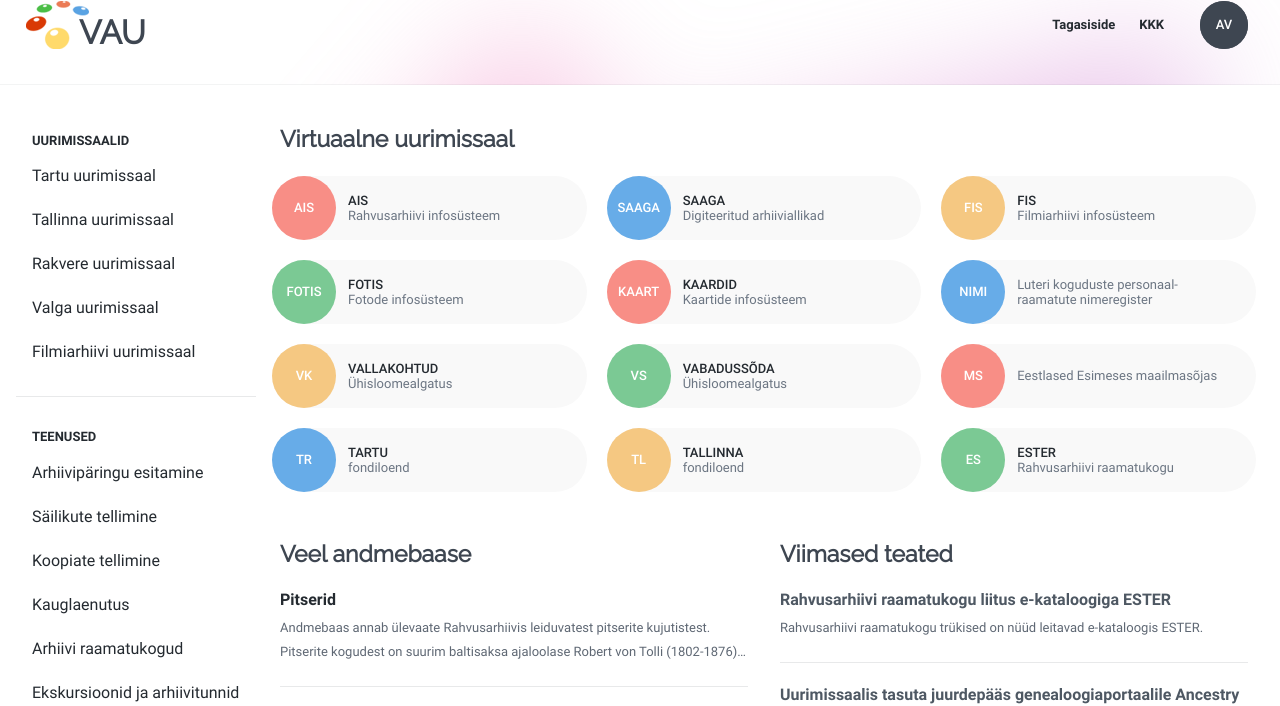
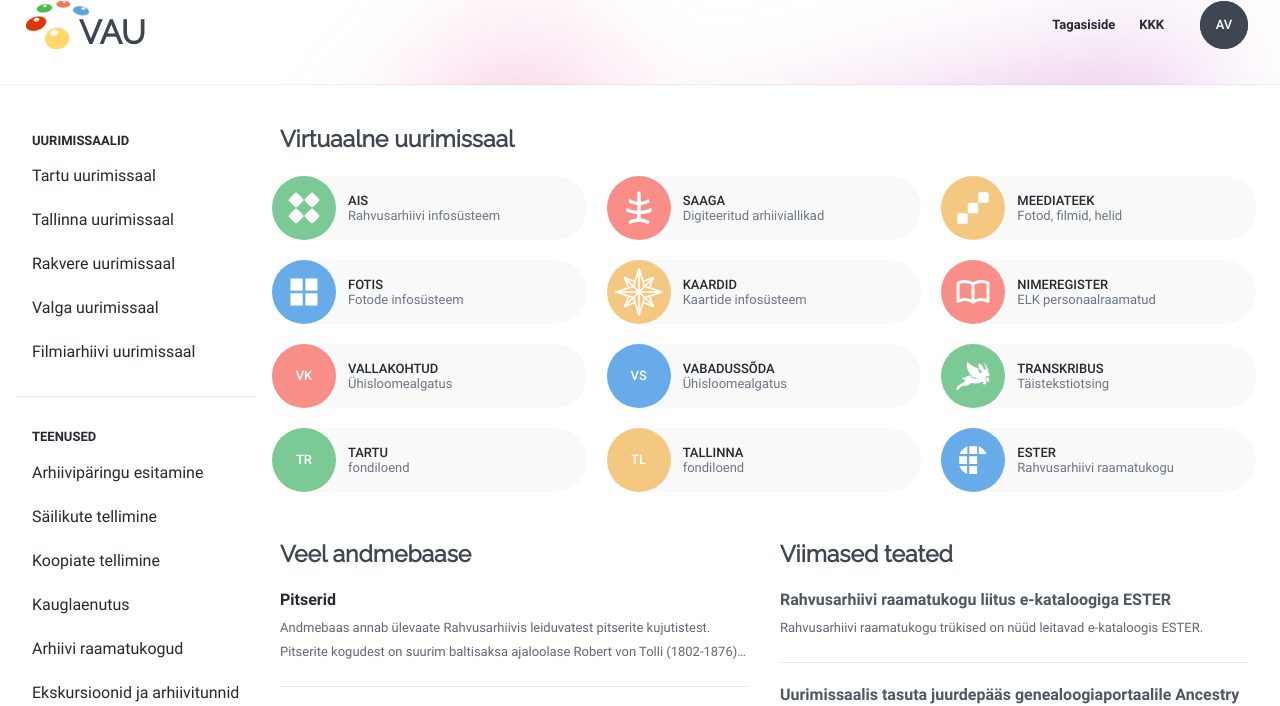
Before and after one commit to erikuus/tailwindui-playground, a PHP site: page /views/layouts/main_grid.html in a window 1280 px wide. Shown: the part 99-805 px from the top of the page. Run offline with PHP 8.4, Linux system fonts and the light colour scheme; some libraries are stand-ins or nearby versions.

Commit message:
Lisab ikoonid

```diff
--- a/style.css
+++ b/style.css
@@ -1086,6 +1086,18 @@
   height: 3.5rem;
 }
 
+.h-10 {
+  height: 2.5rem;
+}
+
+.h-9 {
+  height: 2.25rem;
+}
+
+.h-11 {
+  height: 2.75rem;
+}
+
 .w-full {
   width: 100%;
 }
--- a/views/layouts/main_grid.html
+++ b/views/layouts/main_grid.html
@@ -55,7 +55,7 @@
 					<div class="-ml-0.5">
 						<a href="#" class="-m-1.5 block p-1.5">
 							<span class="sr-only">Rahvusarhiiv</span>
-							<img class="h-8 w-auto" src="../../images/ra_logo.svg" class="h-8" alt="Rahvusarhiiv">
+							<img class="h-8 w-auto" src="../../images/ra_logo.svg" alt="Rahvusarhiiv">
 						</a>
 					</div>
 				</div>
@@ -260,8 +260,10 @@
 					<div class="xl:col-span-2 2xl:col-span-8">
 						<h2 class="font-heading font-bold text-xl text-gray-800">Virtuaalne uurimissaal</h2>
 						<ul role="list" class="lg:-mx-2 mt-6 grid grid-cols-1 gap-5 sm:grid-cols-2 xl:grid-cols-3">
-							<li class="relative col-span-1 flex items-center rounded-full bg-[#f9f9f9] hover:bg-[#f0f0f0]">
-								<div class="flex w-16 h-16 flex-shrink-0 items-center justify-center bg-red-300 rounded-full text-sm font-medium text-white">AIS</div>
+							<li class="group relative col-span-1 flex items-center rounded-full bg-[#f9f9f9] hover:bg-[#f0f0f0]">
+								<div class="flex w-16 h-16 flex-shrink-0 items-center justify-center rounded-full text-sm font-medium text-white bg-green-300 group-hover:bg-green-400">
+									<img class="h-8 w-auto" src="../../images/ais_logo.svg" alt="AIS">
+								</div>
 								<div class="flex-1 px-3 py-2 text-sm">
 									<a href="#1" class="font-medium text-gray-900">
 										<span class="absolute inset-0" aria-hidden="true"></span>
@@ -270,8 +272,10 @@
 									<p class="text-gray-500">Rahvusarhiivi infosüsteem</p>
 								</div>
 							</li>
-							<li class="relative col-span-1 flex items-center rounded-full bg-[#f9f9f9] hover:bg-[#f0f0f0]">
-								<div class="flex w-16 h-16 flex-shrink-0 items-center justify-center bg-blue-300 rounded-full text-sm font-medium text-white">SAAGA</div>
+							<li class="group relative col-span-1 flex items-center rounded-full bg-[#f9f9f9] hover:bg-[#f0f0f0]">
+								<div class="flex w-16 h-16 flex-shrink-0 items-center justify-center rounded-full text-sm font-medium text-white bg-red-300 group-hover:bg-red-400">
+									<img class="h-10 w-auto" src="../../images/saaga_logo.svg" alt="Saaga">
+								</div>
 								<div class="flex-1 px-3 py-2 text-sm">
 									<a href="#2" class="font-medium text-gray-900">
 										<span class="absolute inset-0" aria-hidden="true"></span>
@@ -280,18 +284,22 @@
 									<p class="text-gray-500">Digiteeritud arhiiviallikad</p>
 								</div>
 							</li>
-							<li class="relative col-span-1 flex items-center rounded-full bg-[#f9f9f9] hover:bg-[#f0f0f0]">
-								<div class="flex w-16 h-16 flex-shrink-0 items-center justify-center bg-yellow-300 rounded-full text-sm font-medium text-white">FIS</div>
+							<li class="group relative col-span-1 flex items-center rounded-full bg-[#f9f9f9] hover:bg-[#f0f0f0]">
+								<div class="flex w-16 h-16 flex-shrink-0 items-center justify-center rounded-full text-sm font-medium text-white bg-yellow-300 group-hover:bg-yellow-400">
+									<img class="h-9 w-auto" src="../../images/mt_logo.svg" alt="Meediateek">
+								</div>
 								<div class="flex-1 px-3 py-2 text-sm">
 									<a href="#" class="font-medium text-gray-900">
 										<span class="absolute inset-0" aria-hidden="true"></span>
-										FIS
+										MEEDIATEEK
 									</a>
-									<p class="text-gray-500">Filmiarhiivi infosüsteem</p>
+									<p class="text-gray-500">Fotod, filmid, helid</p>
 								</div>
 							</li>
-							<li class="relative col-span-1 flex items-center rounded-full bg-[#f9f9f9] hover:bg-[#f0f0f0]">
-								<div class="flex w-16 h-16 flex-shrink-0 items-center justify-center bg-green-300 rounded-full text-sm font-medium text-white">FOTIS</div>
+							<li class="group relative col-span-1 flex items-center rounded-full bg-[#f9f9f9] hover:bg-[#f0f0f0]">
+								<div class="flex w-16 h-16 flex-shrink-0 items-center justify-center rounded-full text-sm font-medium text-white bg-blue-300 group-hover:bg-blue-400">
+									<img class="h-7 w-auto" src="../../images/fotis_logo.svg" alt="Fotis">
+								</div>
 								<div class="flex-1 px-3 py-2 text-sm">
 									<a href="#" class="font-medium text-gray-900">
 										<span class="absolute inset-0" aria-hidden="true"></span>
@@ -300,8 +308,10 @@
 									<p class="text-gray-500">Fotode infosüsteem</p>
 								</div>
 							</li>
-							<li class="relative col-span-1 flex items-center rounded-full bg-[#f9f9f9] hover:bg-[#f0f0f0]">
-								<div class="flex w-16 h-16 flex-shrink-0 items-center justify-center bg-red-300 rounded-full text-sm font-medium text-white">KAART</div>
+							<li class="group relative col-span-1 flex items-center rounded-full bg-[#f9f9f9] hover:bg-[#f0f0f0]">
+								<div class="flex w-16 h-16 flex-shrink-0 items-center justify-center rounded-full text-sm font-medium text-white bg-yellow-300 group-hover:bg-yellow-400">
+									<img class="h-12 w-auto" src="../../images/kaart_logo.svg" alt="Kaart">
+								</div>
 								<div class="flex-1 px-3 py-2 text-sm">
 									<a href="#" class="font-medium text-gray-900">
 										<span class="absolute inset-0" aria-hidden="true"></span>
@@ -310,17 +320,20 @@
 									<p class="text-gray-500">Kaartide infosüsteem</p>
 								</div>
 							</li>
-							<li class="relative col-span-1 flex items-center rounded-full bg-[#f9f9f9] hover:bg-[#f0f0f0]">
-								<div class="flex w-16 h-16 flex-shrink-0 items-center justify-center bg-blue-300 rounded-full text-sm font-medium text-white">NIMI</div>
+							<li class="group relative col-span-1 flex items-center rounded-full bg-[#f9f9f9] hover:bg-[#f0f0f0]">
+								<div class="flex w-16 h-16 flex-shrink-0 items-center justify-center rounded-full text-sm font-medium text-white bg-red-300 group-hover:bg-red-400">
+									<img class="h-9 w-auto" src="../../images/nr_logo.svg" alt="Nimeregister">
+								</div>
 								<div class="flex-1 px-3 py-2 text-sm">
-									<a href="#" class="text-gray-500">
+									<a href="#" class="font-medium text-gray-900">
 										<span class="absolute inset-0" aria-hidden="true"></span>
-										Luteri koguduste personaal-<br />raamatute nimeregister
+										NIMEREGISTER
 									</a>
+									<p class="text-gray-500">ELK personaalraamatud</p>
 								</div>
 							</li>
-							<li class="relative col-span-1 flex items-center rounded-full bg-[#f9f9f9] hover:bg-[#f0f0f0]">
-								<div class="flex w-16 h-16 flex-shrink-0 items-center justify-center bg-yellow-300 rounded-full text-sm font-medium text-white">VK</div>
+							<li class="group relative col-span-1 flex items-center rounded-full bg-[#f9f9f9] hover:bg-[#f0f0f0]">
+								<div class="flex w-16 h-16 flex-shrink-0 items-center justify-center rounded-full text-sm font-medium text-white bg-red-300 group-hover:bg-red-400">VK</div>
 								<div class="flex-1 px-3 py-2 text-sm">
 									<a href="#" class="font-medium text-gray-900">
 										<span class="absolute inset-0" aria-hidden="true"></span>
@@ -329,8 +342,8 @@
 									<p class="text-gray-500">Ühisloomealgatus</p>
 								</div>
 							</li>
-							<li class="relative col-span-1 flex items-center rounded-full bg-[#f9f9f9] hover:bg-[#f0f0f0]">
-								<div class="flex w-16 h-16 flex-shrink-0 items-center justify-center bg-green-300 rounded-full text-sm font-medium text-white">VS</div>
+							<li class="group relative col-span-1 flex items-center rounded-full bg-[#f9f9f9] hover:bg-[#f0f0f0]">
+								<div class="flex w-16 h-16 flex-shrink-0 items-center justify-center rounded-full text-sm font-medium text-white bg-blue-300 group-hover:bg-blue-400">VS</div>
 								<div class="flex-1 px-3 py-2 text-sm">
 									<a href="#" class="font-medium text-gray-900">
 										<span class="absolute inset-0" aria-hidden="true"></span>
@@ -339,17 +352,20 @@
 									<p class="text-gray-500">Ühisloomealgatus</p>
 								</div>
 							</li>
-							<li class="relative col-span-1 flex items-center rounded-full bg-[#f9f9f9] hover:bg-[#f0f0f0]">
-								<div class="flex w-16 h-16 flex-shrink-0 items-center justify-center bg-red-300 rounded-full text-sm font-medium text-white">MS</div>
+							<li class="group relative col-span-1 flex items-center rounded-full bg-[#f9f9f9] hover:bg-[#f0f0f0]">
+								<div class="flex w-16 h-16 flex-shrink-0 items-center justify-center rounded-full text-sm font-medium text-white bg-green-300 group-hover:bg-green-400">
+									<img class="h-10 w-auto" src="../../images/transkribus_logo.svg" alt="Nimeregister">
+								</div>
 								<div class="flex-1 px-3 py-2 text-sm">
-									<a href="#" class="text-gray-500">
+									<a href="#" class="font-medium text-gray-900">
 										<span class="absolute inset-0" aria-hidden="true"></span>
-										Eestlased Esimeses maailmasõjas
+										TRANSKRIBUS
 									</a>
+									<p class="text-gray-500">Täistekstiotsing</p>
 								</div>
 							</li>
-							<li class="relative col-span-1 flex items-center rounded-full bg-[#f9f9f9] hover:bg-[#f0f0f0]">
-								<div class="flex w-16 h-16 flex-shrink-0 items-center justify-center bg-blue-300 rounded-full text-sm font-medium text-white">TR</div>
+							<li class="group relative col-span-1 flex items-center rounded-full bg-[#f9f9f9] hover:bg-[#f0f0f0]">
+								<div class="flex w-16 h-16 flex-shrink-0 items-center justify-center rounded-full text-sm font-medium text-white bg-green-300 group-hover:bg-green-400">TR</div>
 								<div class="flex-1 px-3 py-2 text-sm">
 									<a href="#" class="font-medium text-gray-900">
 										<span class="absolute inset-0" aria-hidden="true"></span>
@@ -358,8 +374,8 @@
 									<p class="text-gray-500">fondiloend</p>
 								</div>
 							</li>
-							<li class="relative col-span-1 flex items-center rounded-full bg-[#f9f9f9] hover:bg-[#f0f0f0]">
-								<div class="flex w-16 h-16 flex-shrink-0 items-center justify-center bg-yellow-300 rounded-full text-sm font-medium text-white">TL</div>
+							<li class="group relative col-span-1 flex items-center rounded-full bg-[#f9f9f9] hover:bg-[#f0f0f0]">
+								<div class="flex w-16 h-16 flex-shrink-0 items-center justify-center rounded-full text-sm font-medium text-white bg-yellow-300 group-hover:bg-yellow-400">TL</div>
 								<div class="flex-1 px-3 py-2 text-sm">
 									<a href="#" class="font-medium text-gray-900">
 										<span class="absolute inset-0" aria-hidden="true"></span>
@@ -368,8 +384,10 @@
 									<p class="text-gray-500">fondiloend</p>
 								</div>
 							</li>
-							<li class="relative col-span-1 flex items-center rounded-full bg-[#f9f9f9] hover:bg-[#f0f0f0]">
-								<div class="flex w-16 h-16 flex-shrink-0 items-center justify-center bg-green-300 rounded-full text-sm font-medium text-white">ES</div>
+							<li class="group relative col-span-1 flex items-center rounded-full bg-[#f9f9f9] hover:bg-[#f0f0f0]">
+								<div class="flex w-16 h-16 flex-shrink-0 items-center justify-center rounded-full text-sm font-medium text-white bg-blue-300 group-hover:bg-blue-400">
+									<img class="h-7 w-auto" src="../../images/ester_logo.svg" alt="Ester">
+								</div>
 								<div class="flex-1 px-3 py-2 text-sm">
 									<a href="#" class="font-medium text-gray-900">
 										<span class="absolute inset-0" aria-hidden="true"></span>
```
Also changed, not shown: other parts of style.css (+82 -0 lines), images/ais_logo.svg (added), images/ester_logo.svg (added), images/fotis_logo.svg (added), images/kaart_logo.svg (added), images/mt_logo.svg (added), images/nr_logo.svg (added), images/saaga_logo.svg (added), images/transkribus_logo.svg (added).
